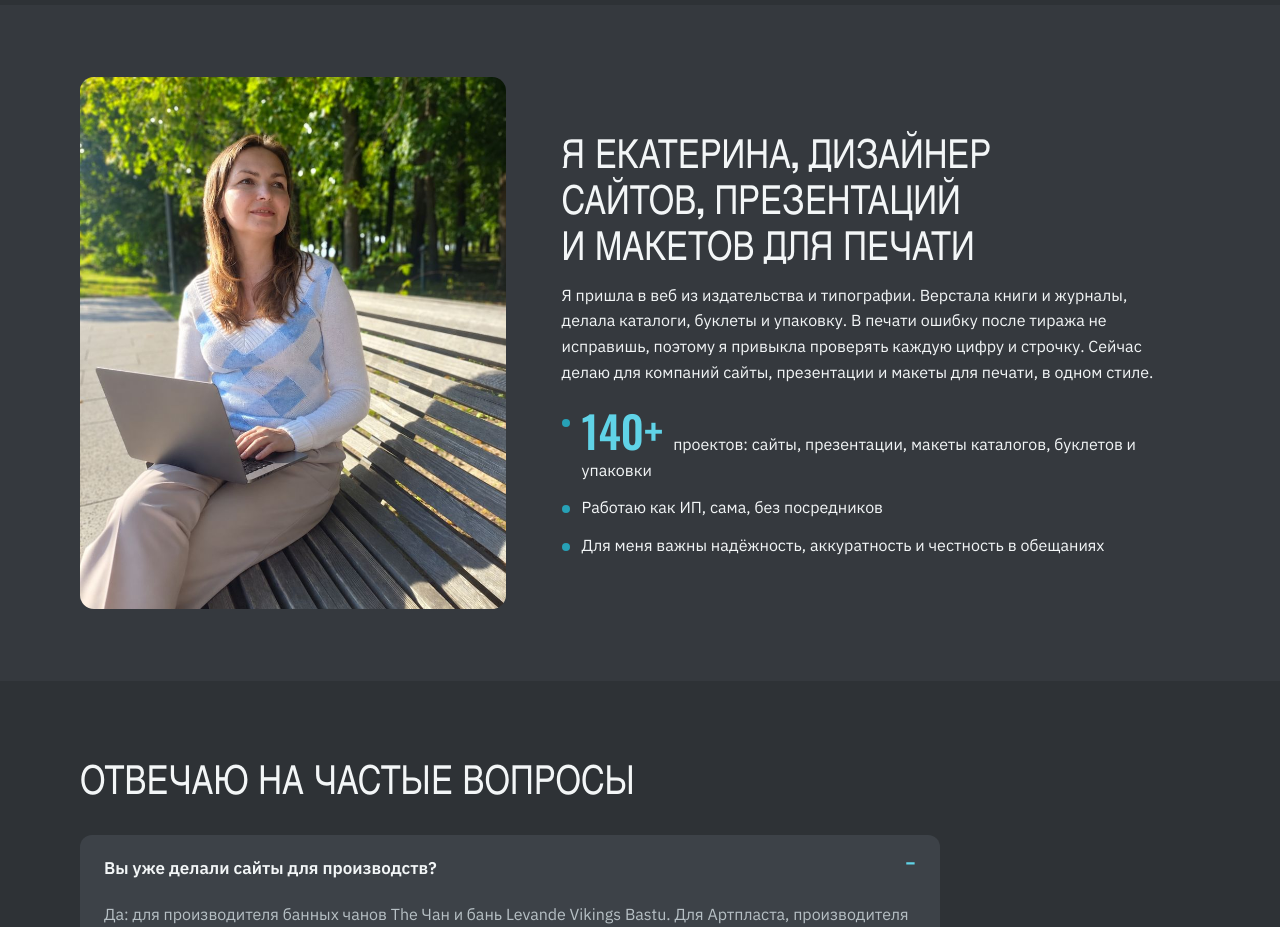
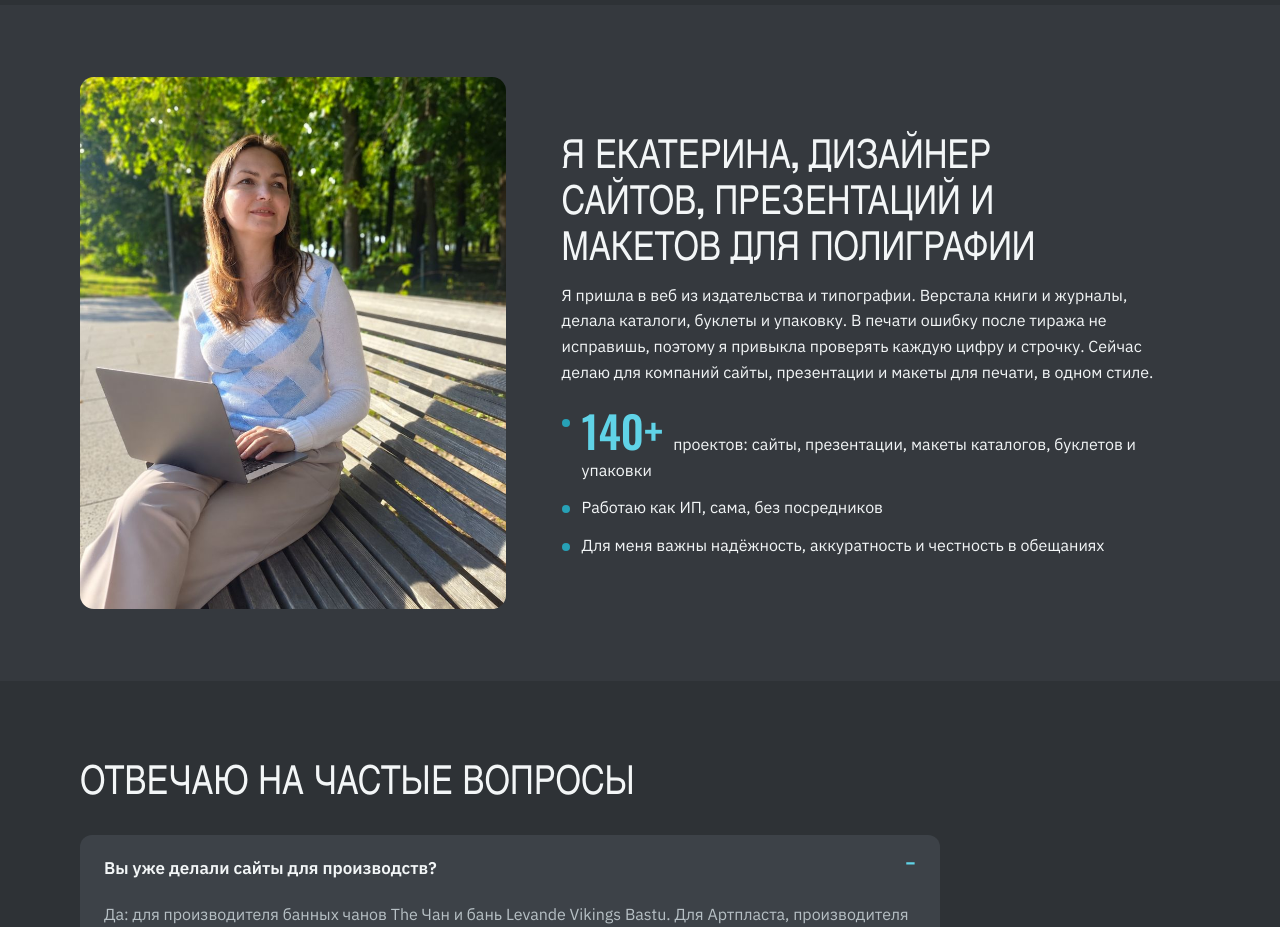
Before and after one commit to evkapkaeva-hub/Katti-for-proisvodstvo, a plain HTML site: page index.html in a window 1280 px wide. Shown: the part 6280-7207 px from the top of the page. Drawn offline with nearby package versions, Linux system fonts and the light colour scheme.

Commit message:
Заголовок «Обо мне»
Co-Authored-By: Claude Opus 5.5 <noreply@anthropic.com>
Claude-Session: https://claude.ai/code/session_014U6cPjScYNUK1d8pEW3JMg

```diff
--- a/index.html
+++ b/index.html
@@ -417,7 +417,7 @@ footer a{color:var(--muted)}
   <div class="wrap">
     <img src="img/katya.jpg" alt="Екатерина Капкаева с ноутбуком">
     <div style="min-width:0">
-      <h2 style="margin-bottom:0">Я Екатерина, дизайнер сайтов, презентаций и макетов для печати</h2>
+      <h2 style="margin-bottom:0">Я Екатерина, дизайнер сайтов, презентаций и макетов для полиграфии</h2>
       <p>Я пришла в веб из издательства и типографии. Верстала книги и журналы, делала каталоги, буклеты и упаковку. В печати ошибку после тиража не исправишь, поэтому я привыкла проверять каждую цифру и строчку. Сейчас делаю для компаний сайты, презентации и макеты для печати, в одном стиле.</p>
       <ul>
         <li><span class="big">140+</span>проектов: сайты, презентации, макеты каталогов, буклетов и упаковки</li>
```
